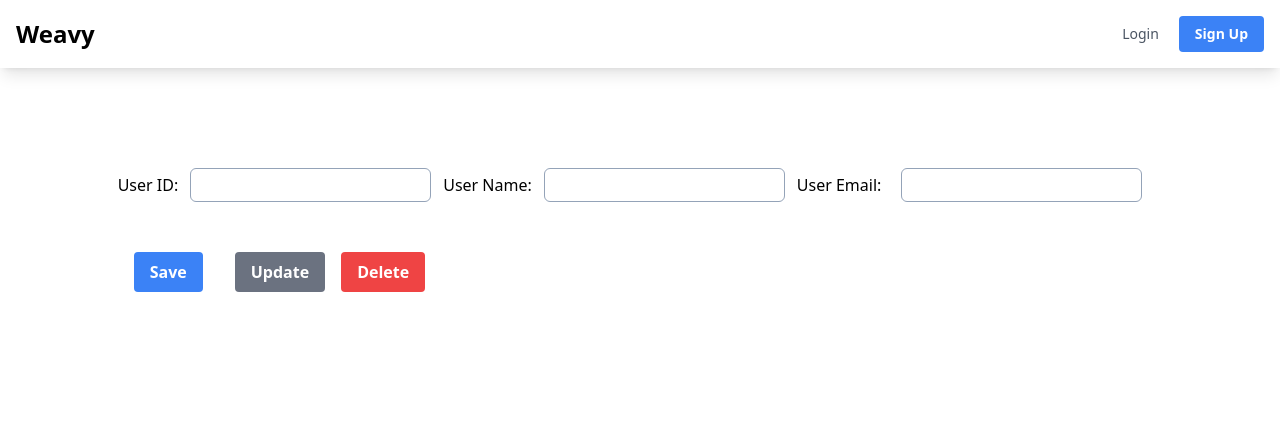
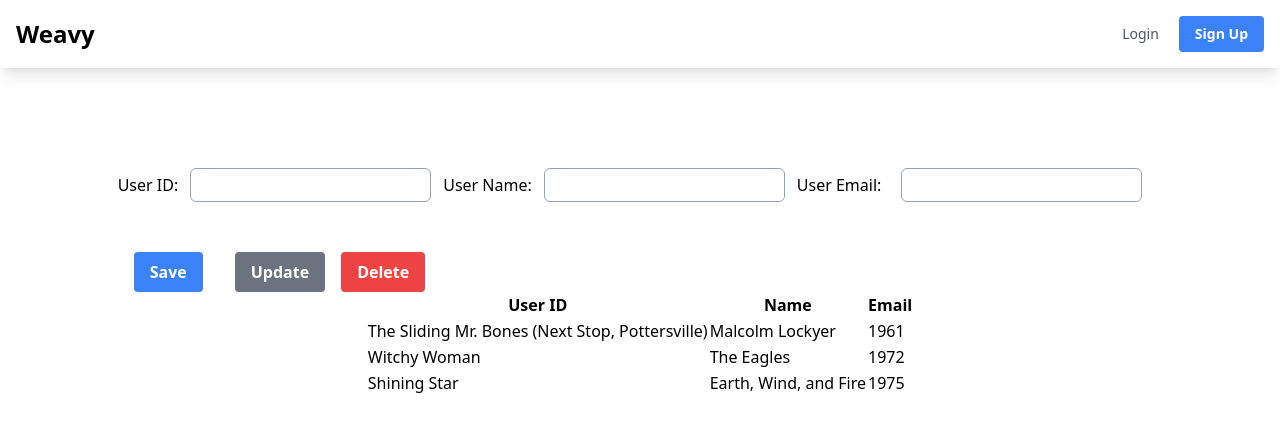
Before and after one commit to ThaminduNR/internship-sentura-test, a React (Vite) app: page / in a window 1280 px wide. Shown: the top 432 px of the page. Built offline with nearby package versions, Linux system fonts and the light colour scheme.

Commit message:
table add

```diff
--- a/src/components/Home.jsx
+++ b/src/components/Home.jsx
@@ -2,7 +2,7 @@ import React from "react";
 
 function Home() {
   return (
-    <div className="flex justify-center">
+    <div className="flex justify-center flex-col items-center">
       <form className="mt-[100px]">
         <div>
           <label>
@@ -39,6 +39,34 @@ function Home() {
           </button>
         </div>
       </form>
+      <div>
+        <table class="table-auto">
+          <thead>
+            <tr>
+              <th>User ID</th>
+              <th>Name</th>
+              <th>Email</th>
+            </tr>
+          </thead>
+          <tbody>
+            <tr>
+              <td>The Sliding Mr. Bones (Next Stop, Pottersville)</td>
+              <td>Malcolm Lockyer</td>
+              <td>1961</td>
+            </tr>
+            <tr>
+              <td>Witchy Woman</td>
+              <td>The Eagles</td>
+              <td>1972</td>
+            </tr>
+            <tr>
+              <td>Shining Star</td>
+              <td>Earth, Wind, and Fire</td>
+              <td>1975</td>
+            </tr>
+          </tbody>
+        </table>
+      </div>
     </div>
   );
 }
```
